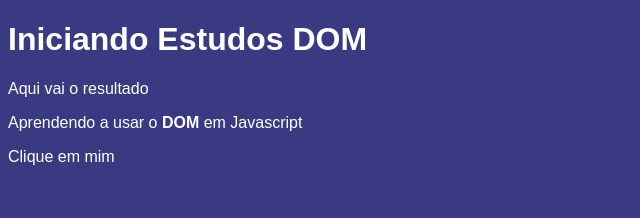
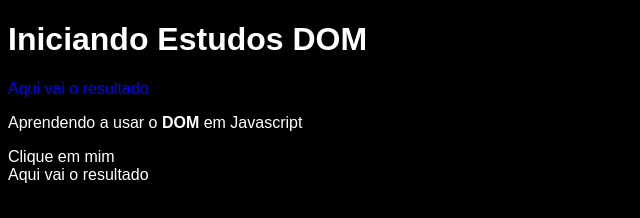
Before and after one commit to thstolfi/CursoJavascript, a plain HTML site: page aula09/ex006.html in a window 1280 px wide. Shown: the whole page, without its empty margins (0-640 px from the left). Drawn offline with Linux system fonts and the light colour scheme.

Commit message:
new exercise

```diff
--- a/aula09/ex006.html
+++ b/aula09/ex006.html
@@ -16,8 +16,18 @@
     <h1>Iniciando Estudos DOM</h1>
     <p>Aqui vai o resultado</p>
     <p>Aprendendo a usar o <strong>DOM</strong> em Javascript</p>
-    <div>Clique em mim</div>
+    <div id="msg">Clique em mim</div>
     <script>
+        var corpo = window.document.body
+        corpo.style.background = "black"
+        var p1 = window.document.getElementsByTagName('p')[0]
+        window.document.write(p1.innerText)
+        p1.style.color = "blue"
+
+        // innerText adiciona o conteúdo cru
+        // innerHTML adiciona com formatação
+
+        var d = document.querySelector('div#msg')
     </script>
 </body>
 </html>
```
